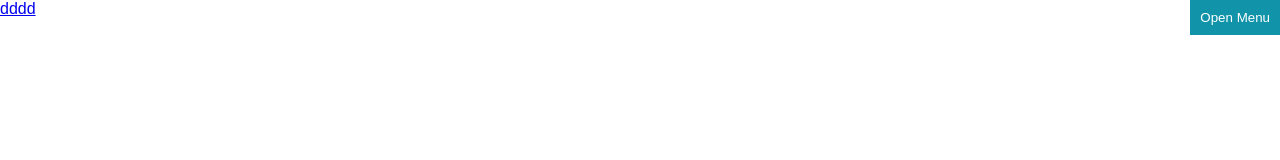
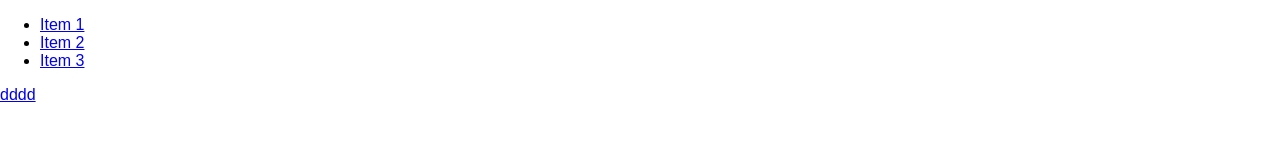
Before and after one commit to NishantNishant123/netlifydevelopment, a plain HTML site: page index.html in a window 1280 px wide. Drawn offline with Linux system fonts and the light colour scheme.

Commit message:
about us page updated

```diff
--- a/index.html
+++ b/index.html
@@ -5,12 +5,12 @@
 </head>
 <body>
   <div class="menu-container">
-    <button id="open-menu">Open Menu</button>
-    <div id="menu" class="menu">
+
+    <div >
 
       <ul>
-        <li><a href="#">Item 1</a></li>
-        <li><a href="#">Item 2</a></li>
+        <li><a href="services.html">Item 1</a></li>
+        <li><a href="About.html">Item 2</a></li>
         <li><a href="#">Item 3</a></li>
       </ul>
     </div>
```
Also changed, not shown: About.html (added, +12 -0 lines), services.html (added, +11 -0 lines), 1 other file.
